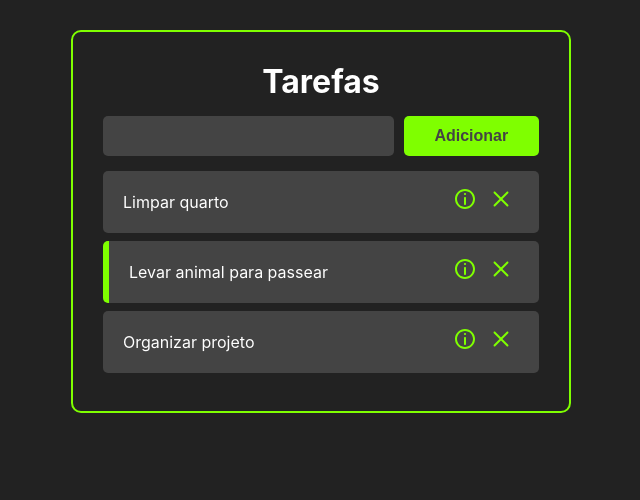
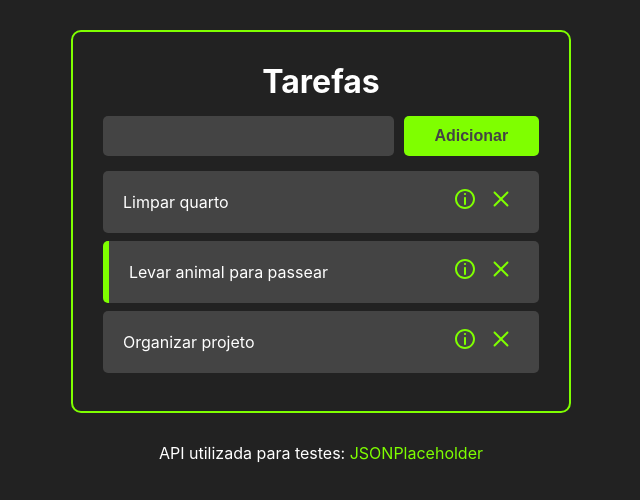
Before and after one commit to RodrigoJose-Dev/Organizador-Tarefas-REACT, a React (Create React App) app: page / in a window 1280 px wide. Shown: the top 500 px of the page, without its empty margins (319-959 px from the left). Built offline with nearby package versions, Linux system fonts and the light colour scheme; no server answers.

Commit message:
Testes API e finalizando projeto

```diff
--- a/package.json
+++ b/package.json
@@ -6,6 +6,7 @@
     "@testing-library/jest-dom": "^5.14.1",
     "@testing-library/react": "^11.2.7",
     "@testing-library/user-event": "^12.8.3",
+    "axios": "^0.23.0",
     "react": "^17.0.2",
     "react-dom": "^17.0.2",
     "react-icons": "^4.3.1",
--- a/src/App.jsx
+++ b/src/App.jsx
@@ -1,4 +1,5 @@
-import React, { useState } from "react";
+import React, { useState, useEffect } from "react";
+import axios from "axios";
 import { v4 as uuidv4 } from "uuid";
 import { BrowserRouter, Route } from "react-router-dom";
 
@@ -28,6 +29,17 @@ const App = () => {
     },
   ]);
 
+  //executa o bloco de código sempre que uma variável muda
+  useEffect(() => {
+    const fetchTasks = async () => {
+      const { data } = await axios.get(
+        "https://jsonplaceholder.typicode.com/todos?_limit=10"
+      );
+      setTasks(data);
+    };
+    fetchTasks();
+  }, []); //-> lista de dependências
+
   //vai fazer a troca de status da task e vai retornar tudo dentro dela
   const handleTaskClickStatus = (taskId) => {
     const newTasks = tasks.map((task) => {
@@ -55,7 +67,7 @@ const App = () => {
 
   //remover task
   const handleTaskDel = (taskId) => {
-    const newTasks = tasks.filter((task) => task.id != taskId);
+    const newTasks = tasks.filter((task) => task.id !== taskId);
     setTasks(newTasks);
   };
 
@@ -81,6 +93,19 @@ const App = () => {
         />
         <Route path="/:taskTitle" exact component={TaskDetails} />
       </div>
+
+      <div style={{ color: "white", textAlign: "center" }}>
+        <p>
+          API utilizada para testes:{" "}
+          <a
+            style={{ textDecoration: "none", color: "chartreuse" }}
+            href="https://jsonplaceholder.typicode.com/"
+            target="_blank"
+          >
+            JSONPlaceholder
+          </a>
+        </p>
+      </div>
     </BrowserRouter>
   );
 };
--- a/src/components/Button/Button.css
+++ b/src/components/Button/Button.css
@@ -9,4 +9,10 @@
   font-weight: bold;
   cursor: pointer;
   border: none;
+  transition: all 0.3s ease;
 }
+
+.button:hover {
+  background-color: #444;
+  color: chartreuse;
+}
--- a/src/components/Task/Task.css
+++ b/src/components/Task/Task.css
@@ -14,6 +14,12 @@
   user-select: none;
 }
 
+.buttons-container {
+  width: 30%;
+  display: flex;
+  justify-content: flex-end;
+}
+
 .task-info-btn,
 .remove-task-btn {
   background-color: #444;
--- a/src/components/Tasks/Tasks.jsx
+++ b/src/components/Tasks/Tasks.jsx
@@ -7,6 +7,7 @@ const Tasks = ({ tasks, handleTaskClickStatus, handleTaskDel }) => {
     <>
       {tasks.map((task) => (
         <Task
+          key={task.id}
           task={task}
           handleTaskClickStatus={handleTaskClickStatus}
           handleTaskDel={handleTaskDel}
```
Also changed, not shown: 1 other file (tests, documents, lock files or other folders).
